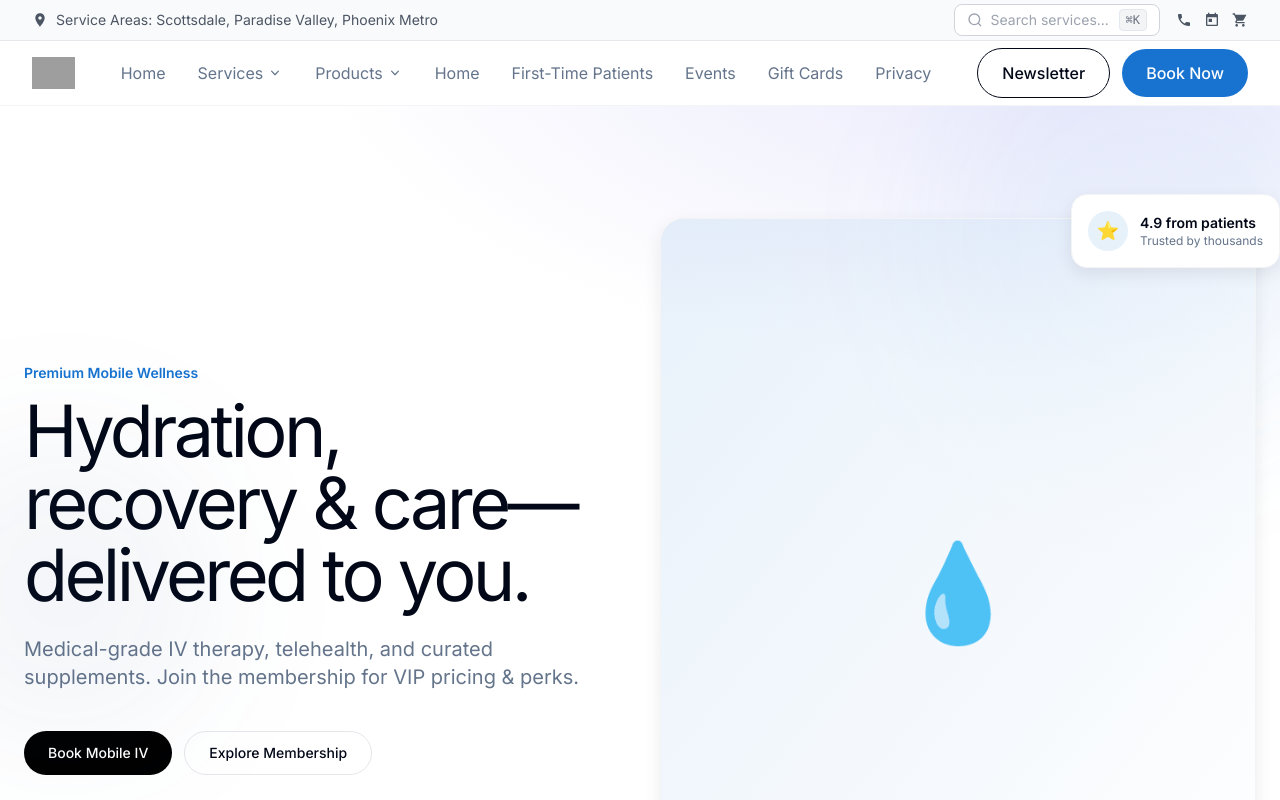
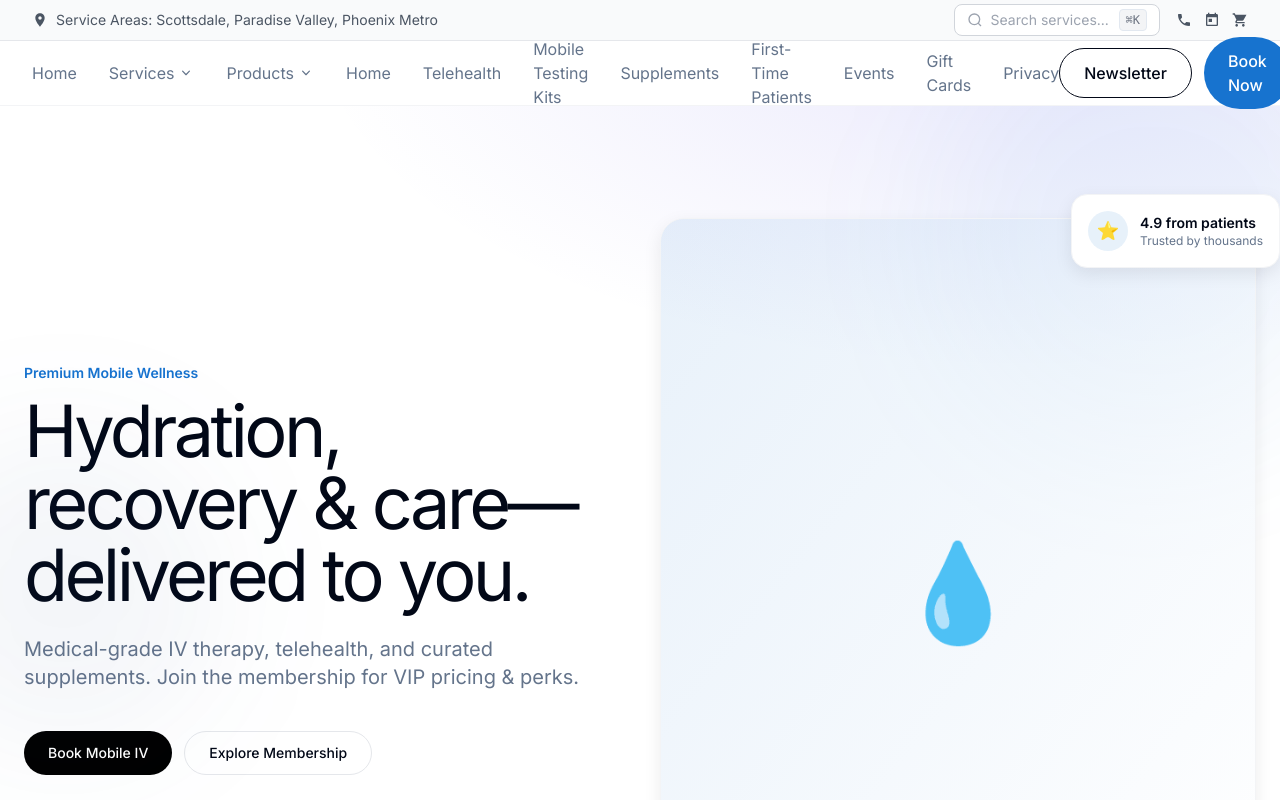
Before and after one commit to Icantcode45/mosaic-blends, a React (Vite) app: page / in a window 1280 px wide. Shown: the top 800 px of the page. Built offline with nearby package versions, Linux system fonts and the light colour scheme; grey boxes are pictures that could not be loaded.

Commit message:
Reverted to commit ed0247634f7389d1dcf5b42897679d9f415e1f35

```diff
--- a/src/components/EnhancedHeader.tsx
+++ b/src/components/EnhancedHeader.tsx
@@ -11,6 +11,9 @@ const EnhancedHeader = () => {
 
   const navItems = [
     { name: 'Home', href: '#hero' },
+    { name: 'Telehealth', href: '/telehealth' },
+    { name: 'Mobile Testing Kits', href: '/mobile-testing-kits' },
+    { name: 'Supplements', href: '/supplements' },
     { name: 'First-Time Patients', href: '#first-time' },
     { name: 'Events', href: '#events' },
     { name: 'Gift Cards', href: '#gift-cards' },
@@ -279,6 +282,15 @@ const EnhancedHeader = () => {
               </div>
 
               {navItems.map((item) => (
+                item.href.startsWith('/') ? (
+                  <Link
+                    key={item.name}
+                    to={item.href}
+                    className="nav-link"
+                  >
+                    {item.name}
+                  </Link>
+                ) : (
                   <a
                     key={item.name}
                     href={item.href}
@@ -286,6 +298,7 @@ const EnhancedHeader = () => {
                   >
                     {item.name}
                   </a>
+                )
               ))}
             </nav>
 
@@ -334,6 +347,16 @@ const EnhancedHeader = () => {
                     <div key={category.category} className="mb-3">
                       <div className="font-medium text-xs text-primary mb-1">{category.category}</div>
                       {category.items.map((item) => (
+                        item.href.startsWith('/') ? (
+                          <Link
+                            key={item.name}
+                            onClick={() => setOpen(false)}
+                            to={item.href}
+                            className="block px-2 py-1 text-sm rounded hover:bg-gray-100 transition-colors"
+                          >
+                            {item.name}
+                          </Link>
+                        ) : (
                           <a
                             key={item.name}
                             onClick={() => setOpen(false)}
@@ -342,6 +365,7 @@ const EnhancedHeader = () => {
                           >
                             {item.name}
                           </a>
+                        )
                       ))}
                     </div>
                   ))}
@@ -354,6 +378,16 @@ const EnhancedHeader = () => {
                     <div key={category.category} className="mb-3">
                       <div className="font-medium text-xs text-primary mb-1">{category.category}</div>
                       {category.items.map((item) => (
+                        item.href.startsWith('/') ? (
+                          <Link
+                            key={item.name}
+                            onClick={() => setOpen(false)}
+                            to={item.href}
+                            className="block px-2 py-1 text-sm rounded hover:bg-gray-100 transition-colors"
+                          >
+                            {item.name}
+                          </Link>
+                        ) : (
                           <a
                             key={item.name}
                             onClick={() => setOpen(false)}
@@ -362,12 +396,23 @@ const EnhancedHeader = () => {
                           >
                             {item.name}
                           </a>
+                        )
                       ))}
                     </div>
                   ))}
                 </div>
 
                 {navItems.map((item) => (
+                  item.href.startsWith('/') ? (
+                    <Link
+                      key={item.name}
+                      onClick={() => setOpen(false)}
+                      to={item.href}
+                      className="px-3 py-2 rounded-lg hover:bg-gray-100 transition-colors"
+                    >
+                      {item.name}
+                    </Link>
+                  ) : (
                     <a
                       key={item.name}
                       onClick={() => setOpen(false)}
@@ -376,6 +421,7 @@ const EnhancedHeader = () => {
                     >
                       {item.name}
                     </a>
+                  )
                 ))}
                 <a
                   onClick={() => setOpen(false)}
```
Lines whose indentation alone changed are shown as unchanged.
